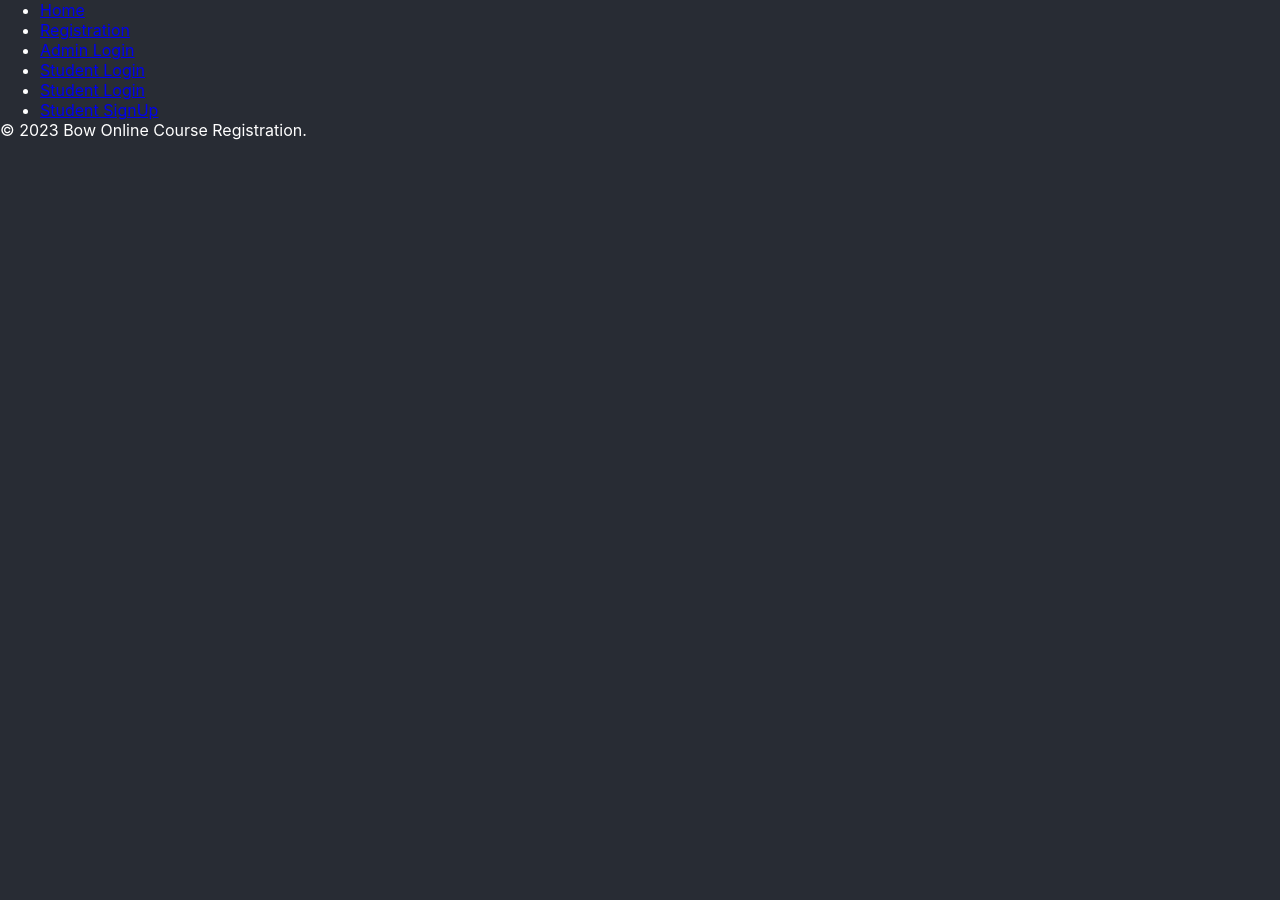
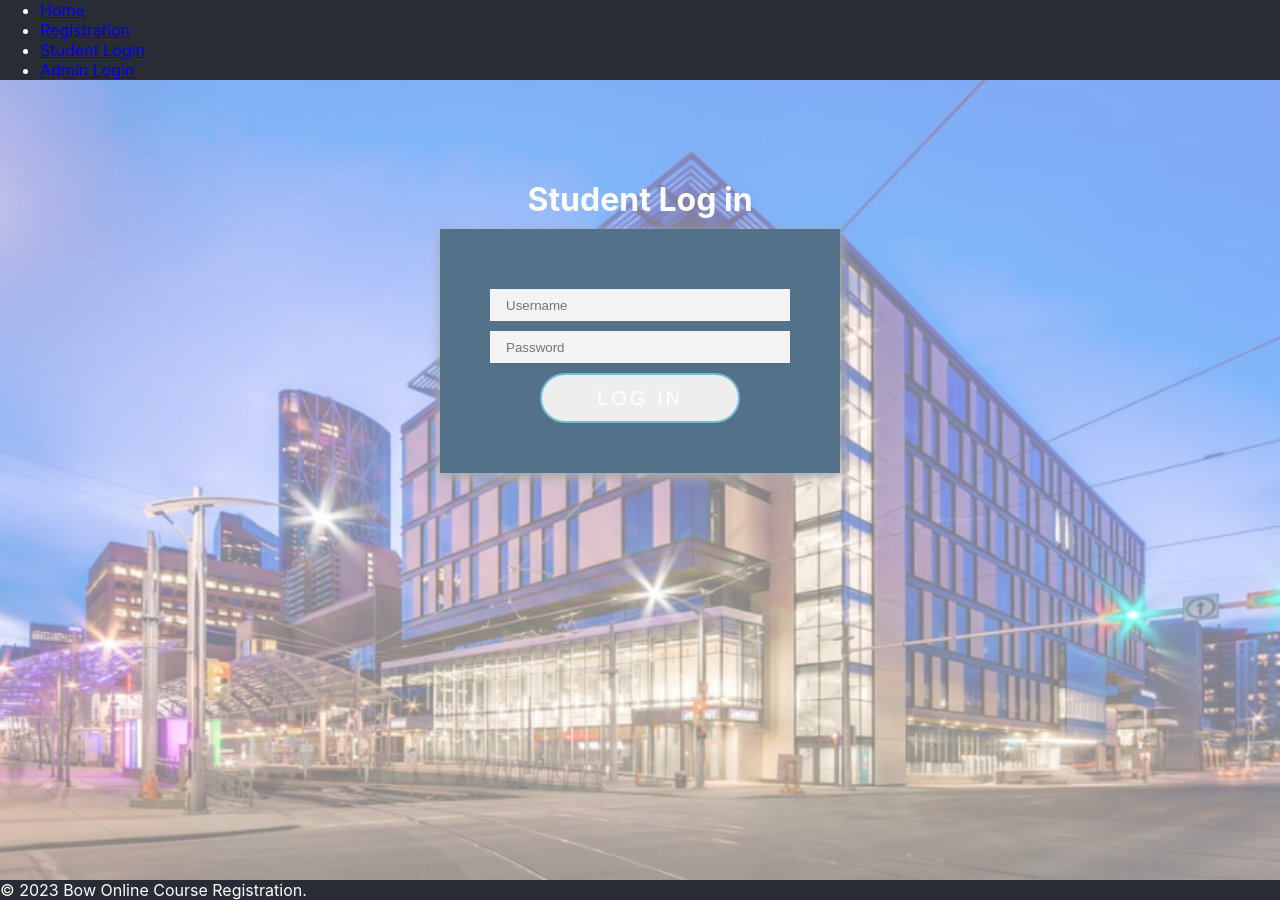
Before and after one commit to JoannaA21/course_registration_system, a React (Create React App) app in the folder a1/: page /login in a window 1280 px wide. Before the commit the page ends 800 px from the top, so only its background shows below. Built offline with nearby package versions, Linux system fonts and the light colour scheme.

Commit message:
- Admin log in - Student log in - Added routers - Student and admin data integrated

```diff
--- a/a1/src/App.js
+++ b/a1/src/App.js
@@ -7,7 +7,10 @@ import { BrowserRouter as Router, Routes, Route } from 'react-router-dom';
 // import AdminLoginPage from './components/AdminLoginPage';
 import { Registration } from './components/RegisterStudent';
 import { Role } from './components/Role';
-import { StudentLogin } from './components/Studentlogin';
+import { Login } from './components/Login';
+import { StudentProfile } from './components/Student';
+import { AdminUsers } from './components/adminUsers';
+import { Hi } from './components/Admin';
 import Header from './components/common/Header';
 import Footer from './components/common/Footer';
 import './index.css';
@@ -19,8 +22,13 @@ function App() {
         <Header />
         <Routes>
           <Route path="/" element={<Role />} />
-          <Route path="/Studentlogin" element={<StudentLogin />} />
-          <Route path="/Admin" element={<Registration />} />
+          <Route path="/login" element={<Login />} />
+          <Route path="/adminlogin" element={<Login />} />
+          <Route path="/studentprofile" element={<StudentProfile />} />
+          <Route path="/registration" element={<Registration />} />
+          <Route path="/adminusers" element={<AdminUsers />} />
+          <Route path="/admin" element={<Hi />} />
+
           {/* <Route path="/courseRegistrations" element={<CourseRegistrationPage />} /> */}
           {/* <Route path="/admin" element={<AdminLoginPage />} />
           <Route path="/admin/dashboard" element={<AdminDashboard />} /> */}
--- a/a1/src/components/Admin.js
+++ b/a1/src/components/Admin.js
@@ -0,0 +1,7 @@
+export const Hi = () => {
+    return(
+        <>
+            <h1> I am admin page</h1>
+        </>
+    )
+}
--- /dev/null
+++ b/a1/src/components/Login.js
@@ -0,0 +1,87 @@
+import React, {useState} from "react";
+
+import '../css/Login.css'
+import {AdminUsers} from './adminUsers'
+
+export const Login = () => {
+    //student
+    const[studentlogin, setStudent] = useState({username:'',password:''});
+    const[submitstd,setSubmitStd]=useState(false);
+
+    //admin
+    const[adminlogin, setAdmin] = useState({username:'',password:''});
+    const[submitadm,setSubmitAdm]=useState(false);
+    const handleChangeForAdmin = (e) => {
+        const name = e.target.name;
+        const value = e.target.value;
+        setAdmin({...adminlogin,[name]:value})
+    }
+
+    const handleSubmitForAdmin = (e) => {
+        e.preventDefault()
+        setSubmitAdm({username:'', password:''})
+
+        AdminUsers.forEach(element => {
+            if(element.username === adminlogin.username && element.password === adminlogin.password){
+                window.location.href = 'admin'
+            }
+            else{
+                alert('Username and password does not match.')
+            }
+        });
+
+
+    }
+
+    const handleChangeForStudent=(e)=>{
+        const name = e.target.name;
+        const value = e.target.value
+        setStudent({...studentlogin,[name]:value});
+    }
+
+    const handleSubmitForStudent =(e)=>{
+        e.preventDefault()
+        setSubmitStd({username:'',password:''})
+
+        const studentData = localStorage.getItem('studentdata')
+        const data = JSON.parse(studentData)
+
+        if(data.username === studentlogin.username && data.password === studentlogin.password){
+            window.location.href = '/studentprofile'
+        }
+        else{
+            alert('Username and password does not match.')
+        }
+    }
+
+    if (window.location.pathname === '/login') {
+        return(
+        <>
+
+            <div className="Login">
+                <h1>Student Log in</h1>
+                <form>
+                    <input type='text' onChange={handleChangeForStudent} name='username' placeholder='Username'/>
+                    <input type='password' onChange={handleChangeForStudent} name='password' placeholder='Password'/>
+                    <button type="submit" onClick={handleSubmitForStudent}>Log In</button>
+                </form>
+            </div>
+        </>
+        )
+
+    } else {
+        return(
+        <>
+            <div className="Login">
+                <h1>Admin Log in</h1>
+                <form>
+                    <input type='text' onChange={handleChangeForAdmin} name='username' placeholder='Username'/>
+                    <input type='password' onChange={handleChangeForAdmin}  name='password' placeholder='Password'/>
+                    <button type="submit" onClick={handleSubmitForAdmin}>Log In</button>
+                </form>
+            </div>
+        </>
+        )
+
+    }
+}
--- a/a1/src/components/RegisterStudent.js
+++ b/a1/src/components/RegisterStudent.js
@@ -29,6 +29,10 @@ export const Registration = () =>{
         e.preventDefault()
         setSubmit(true)
         console.log(student)
+
+        // student key/value pairs will be saved in studentData
+        const studentData = JSON.stringify(student)
+        localStorage.setItem('studentdata', studentData)
     }
 
     return(
--- a/a1/src/components/Role.js
+++ b/a1/src/components/Role.js
@@ -2,13 +2,13 @@ import '../css/Role.css'
 
 export const Role = () => {
     const StudentPath = () => {
-        window.location.href = "/Studentlogin"
+        window.location.href = "/login"
         console.log("Student path")
         //router
     }
 
     const AdminPath = () => {
-        window.location.href = "/Admin"
+        window.location.href = "/adminlogin"
         console.log("Admin path")
         //router
     }
--- a/a1/src/components/Student.js
+++ b/a1/src/components/Student.js
@@ -0,0 +1,7 @@
+export const StudentProfile = () => {
+    return(
+        <>
+            <p>Student profile</p>
+        </>
+    )
+}
--- a/a1/src/components/Studentlogin.js
+++ /dev/null
@@ -1,51 +0,0 @@
-import React, {useState} from "react";
-
-import '../css/StudentLogin.css'
-
-export const StudentLogin = () => {
-    const[login, setLogin] = useState({username:'',password:''});
-    const[submit,setSubmit]=useState(false);
-
-    const handleChange=(e)=>{
-        const name = e.target.name;
-        const value = e.target.value
-        setLogin({...login,[name]:value});
-    }
-
-    const handleSubmit =(e)=>{
-        e.preventDefault()
-        setLogin({username:'',password:''})
-    }
-
-    if (window.location.pathname === '/Studentlogin') {
-        return(
-        <>
-
-            <div className="StudentLogin">
-                <h1>Student Log in</h1>
-                <form>
-                    <input type='text' onChange={handleChange} name='username' placeholder='Username'/>
-                    <input type='password' onChange={handleChange} name='password' placeholder='Password'/>
-                    <button type="submit" onClick={handleSubmit}>Log In</button>
-                </form>
-            </div>
-        </>
-        )
-
-    } else {
-        return(
-        <>
-
-            <div className="StudentLogin">
-                <h1>Admin Log in</h1>
-                <form>
-                    <input type='text' onChange={handleChange} name='username' placeholder='Username'/>
-                    <input type='password' onChange={handleChange} name='password' placeholder='Password'/>
-                    <button type="submit" onClick={handleSubmit}>Log In</button>
-                </form>
-            </div>
-        </>
-        )
-
-    }
-}
--- /dev/null
+++ b/a1/src/components/adminUsers.js
@@ -0,0 +1,2 @@
+export const AdminUsers =
+    [{"fname":"Jo","lname":"Ap","username":"mojojo","password":"123456"}, {"fname":"Banks","lname":"Ma","username":"bababa","password":"12345"}]
--- a/a1/src/components/common/Header.js
+++ b/a1/src/components/common/Header.js
@@ -13,19 +13,13 @@ function Header() {
             <a href="/">Home</a>
           </li>
           <li>
-            <a href="/courseRegistrations">Registration</a>
+            <a href="/registration">Registration</a>
           </li>
           <li>
-            <a href="/admin">Admin Login</a>
+            <a href="/login">Student Login</a>
           </li>
           <li>
-            <a href="/admin">Student Login</a>
-          </li>
-          <li>
-            <a href="/studentLogin">Student Login</a>
-          </li>
-          <li>
-            <a href="/registrations">Student SignUp</a>
+            <a href="/adminlogin">Admin Login</a>
           </li>
         </ul>
       </nav>
--- a/a1/src/css/StudentLogin.css
+++ b/a1/src/css/Login.css
@@ -2,7 +2,7 @@
   margin: 0;
 }
 
-.StudentLogin {
+.Login {
   background-image: linear-gradient(to right, rgba(255, 255, 255, 0.5) 0 100%), url(./BVC.png);
   height: 100vh;
   background-position: center;
@@ -10,7 +10,7 @@
   background-size: cover;
 }
 
-.StudentLogin form {
+.Login form {
   width: 300px;
   margin: 0 auto;
   background-color: #537188;
@@ -19,17 +19,17 @@
   font-family: sans-serif;
 }
 
-.StudentLogin form * {
+.Login form * {
   box-sizing: border-box;
 }
 
-.StudentLogin h1 {
+.Login h1 {
   text-align: center;
   padding-top: 100px;
   margin-bottom: 10px;
 }
 
-.StudentLogin form input[type=text], input[type=password]{
+.Login form input[type=text], input[type=password]{
   display: block;
   height: 32px;
   padding: 6px 16px;
@@ -39,7 +39,7 @@
   margin-top: 10px;
 }
 
-.StudentLogin  form button[type=submit] {
+.Login  form button[type=submit] {
   width: 200px;
 	height: 50px;
 	text-transform: uppercase;
@@ -57,7 +57,7 @@
   margin-top: 10px;
 }
 
-.StudentLogin form button[type=submit]:hover{
+.Login form button[type=submit]:hover{
 	background: white;
   color:#192655;
 }
```
Also changed, not shown: a1/src/components/Adminlogin.js (deleted), a1/src/components/Signup.js (deleted).
